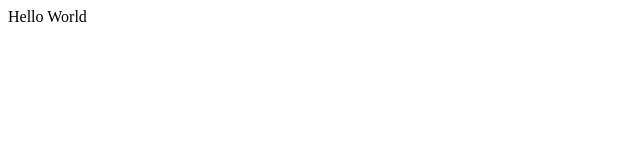
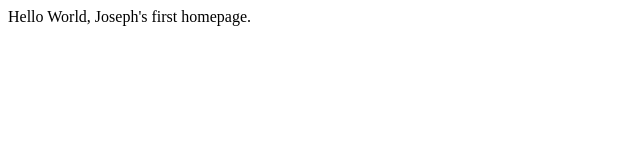
Before and after one commit to Jowsephtj/Jowsephtj.github.io, a plain HTML site: page index.html in a window 1280 px wide. Shown: the whole page, without its empty margins (0-640 px from the left). Drawn offline with Linux system fonts and the light colour scheme.

Commit message:
Update text

```diff
--- a/index.html
+++ b/index.html
@@ -6,7 +6,7 @@
     <title>Arc Maxim</title>
 </head>
 <body>
-    Hello World
+    Hello World, Joseph's first homepage.
 
 
 
```
